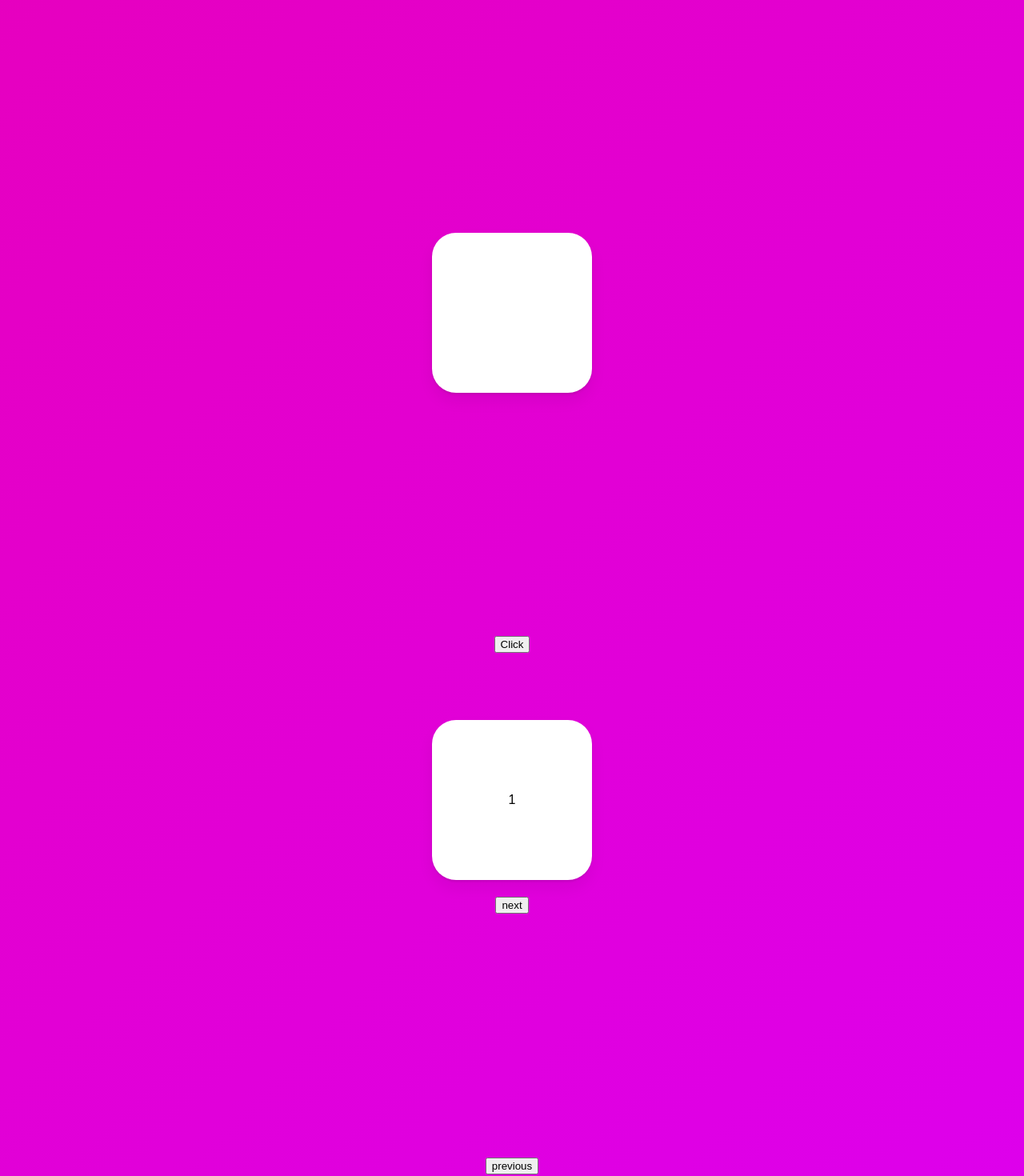
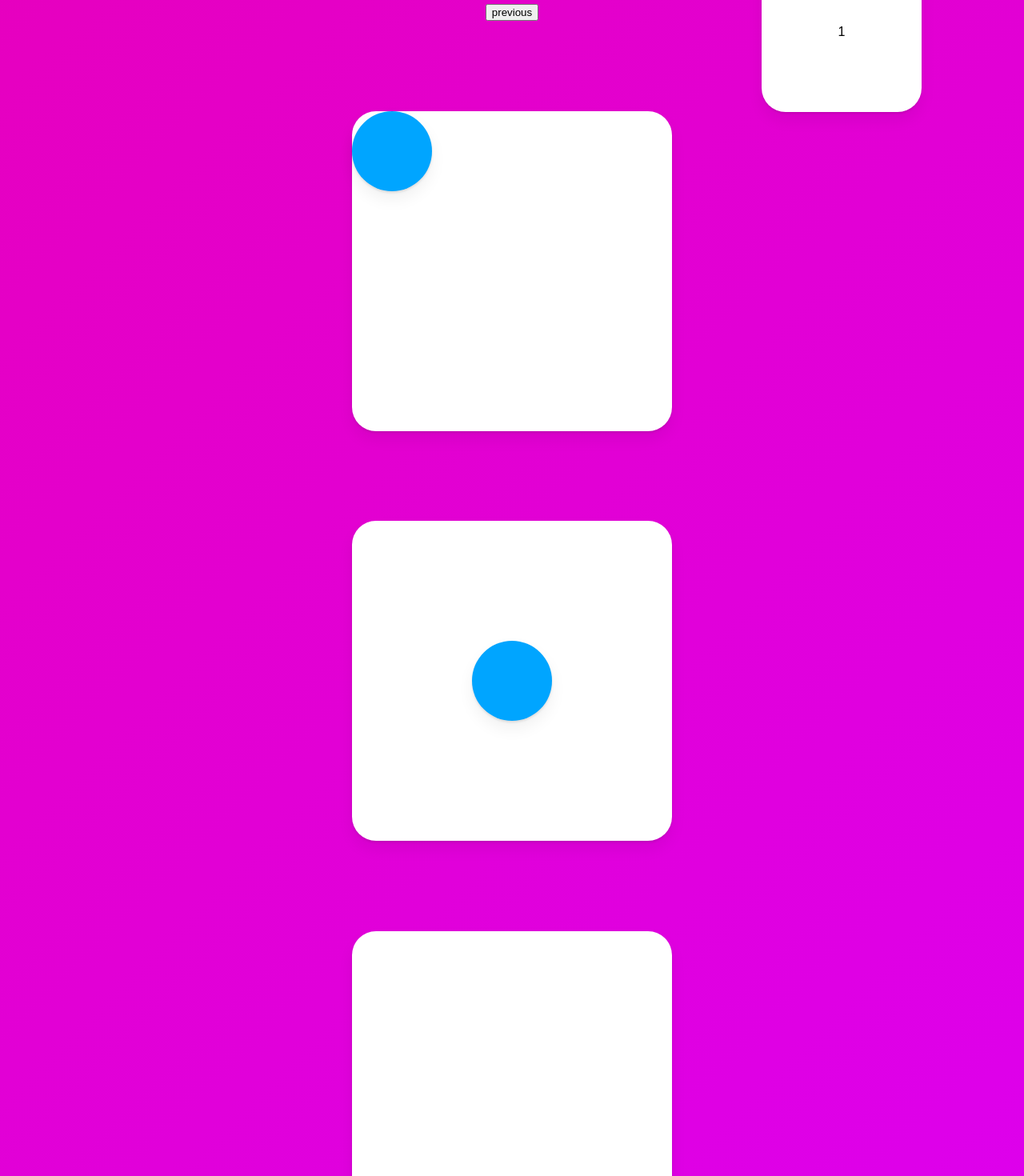
Before and after one commit to karpei-taemukan/react-animations, a React (Create React App) app: page / in a window 1280 px wide. Shown: the part 2380-3850 px from the top of the page at 80% size. Built offline with nearby package versions, Linux system fonts and the light colour scheme.

Commit message:
learn layout and layoutId

```diff
--- a/src/App.tsx
+++ b/src/App.tsx
@@ -187,7 +187,8 @@ const Box5 = styled(motion.div)`
   justify-content: center;
   align-items: center;
 position: absolute;
-top: 410%;
+top: 290%;
+right: 10%
 `;
 
 const box5Vars = {
@@ -217,6 +218,44 @@ const box5Vars = {
     }
   })
 }
+
+//---------------------------------------------------------------------------------------------
+
+const Box6 = styled(motion.div)`
+  width: 400px;
+  height: 400px;
+  background-color: white;
+  border-radius: 30px;
+  box-shadow: 0 2px 3px rgba(0, 0, 0, 0.1), 0 10px 20px rgba(0, 0, 0, 0.06);
+  display: flex;
+`;
+const SecondCircle = styled(motion.div)`
+background-color: #00a5ff;
+height: 100px;
+width: 100px;
+border-radius: 50px;
+box-shadow: 0 2px 3px rgba(0, 0, 0, 0.1), 0 10px 20px rgba(0, 0, 0, 0.06);
+`;
+
+//---------------------------------------------------------------------------------------------
+
+const Box7 = styled(motion.div)`
+  width: 400px;
+  height: 400px;
+  background-color: white;
+  border-radius: 30px;
+  box-shadow: 0 2px 3px rgba(0, 0, 0, 0.1), 0 10px 20px rgba(0, 0, 0, 0.06);
+  display: flex;
+  justify-content: center;
+  align-items: center;
+`;
+const ThirdCircle = styled(motion.div)`
+background-color: #00a5ff;
+height: 100px;
+width: 100px;
+border-radius: 50px;
+box-shadow: 0 2px 3px rgba(0, 0, 0, 0.1), 0 10px 20px rgba(0, 0, 0, 0.06);
+`;
 
 function App(){
   const biggerBoxRef = useRef<HTMLDivElement>(null);
@@ -280,9 +319,14 @@ const prevPlease = () => {
   setVisible((prev) => (prev === 1 ? 1 : prev-1))
 }
 
+//------------------------------------------------------------------------
 
+const [clicked,setClicked] = useState(false);
+const toggleClick = () => {
+  setClicked((prev) => !prev)
+}
 return (
-        <Wrapper style={{background: gradient}}>
+        <Wrapper style={{background: gradient}} onClick={toggleClick}>
     {/*<Box
     initial={{scale: 0}}
     animate={{ scale: 1, rotateZ: 360}}
@@ -362,6 +406,27 @@ key={visible}>{visible}</Box5>
 </AnimatePresence>
 <button onClick={nextPlease}>next</button>
 <button onClick={prevPlease}>previous</button>
+
+<Box6 style={{
+justifyContent: clicked ? "center" : "flex-start",
+alignItems: clicked ? "center" : "flex-start",
+}}>
+ <SecondCircle layout/>
+ {/*
+  style이나 CSS는 state(clicked)에 의해 바뀔 수 있다
+  layout를 쓰면 자동으로 animate가 된다
+  layout을 쓴다는 건 state로 style을 바꾼다는 것이다
+ */}
+</Box6>
+
+<Box7>
+{!clicked ? <ThirdCircle layoutId="circle" style={{borderRadius: 50}}/> : null}
+</Box7>
+{/* 두 개의 <ThirdCircle/>는 서로 다른 컴포넌트이나 layoutId를 통해 두 컴포넌트를 같게한다 */}
+<Box7>
+{clicked ? <ThirdCircle layoutId="circle" style={{borderRadius: 0, scale: 2}}/> : null}
+</Box7>
+
 </Wrapper>
     )
 }
```
